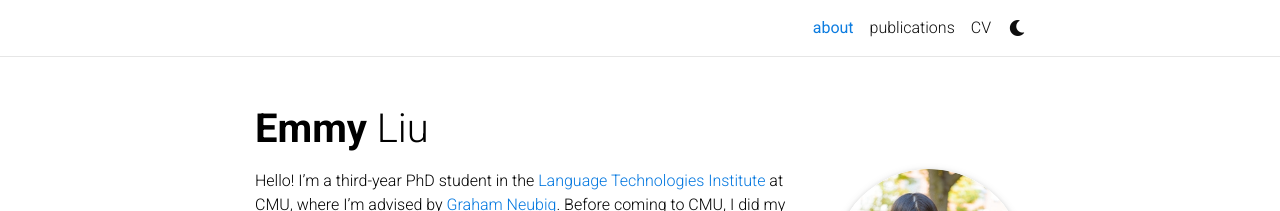
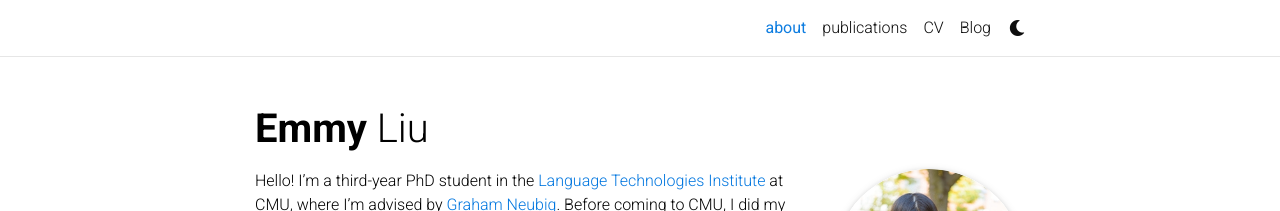
Before and after one commit to nightingal3/nightingal3.github.io, a Jekyll site: the page built from _pages/about.md, in a window 1280 px wide. Shown: the top 211 px of the page. Built offline with Jekyll 4.4.1, drawn with Linux system fonts in a browser that asks for light colours; full-size pictures stand in for the smaller copies a plugin makes; comment, search, counter and statistics services are not loaded; a style sheet for code colours, icons or effects is not loaded.

Commit message:
add blog to header

```diff
--- a/_includes/header.html
+++ b/_includes/header.html
@@ -51,16 +51,7 @@
                   {%- endif -%}
                 </a>
               </li>
-              {% if site.blog_nav_title %}
-              <!-- Blog -->
-              <li class="nav-item {% if page.url contains 'blog' %}active{% endif %}">
-                <a class="nav-link" href="{{ '/blog/' | relative_url }}">{{ site.blog_nav_title }}
-                  {%- if page.url contains 'blog' -%}
-                  <span class="sr-only">(current)</span>
-                  {%- endif -%}
-                </a>
-              </li>
-              {%- endif %}
+
 
               <!-- Other pages -->
               {%- assign sorted_pages = site.pages | sort: "nav_order" -%}
@@ -96,6 +87,10 @@
               {% endfor -%}
               {%- if site.enable_darkmode %}
 
+              <!-- Blog (not hosted on my site) -->
+              <li class="nav-item">
+                <a class="nav-link" href="https://nightingal3.github.io/blog">Blog</a>
+              </li>
               <!-- Toogle theme mode -->
               <li class="toggle-container">
                 <button id="light-toggle" title="Change theme">
```
